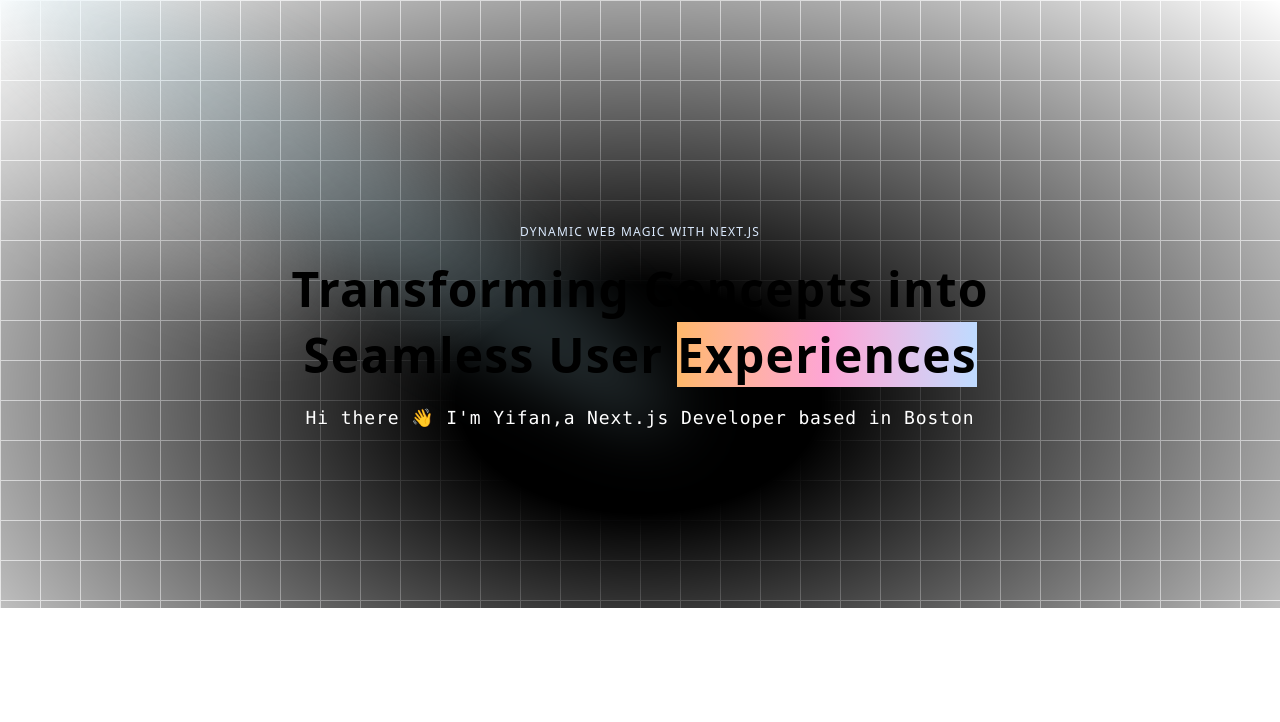
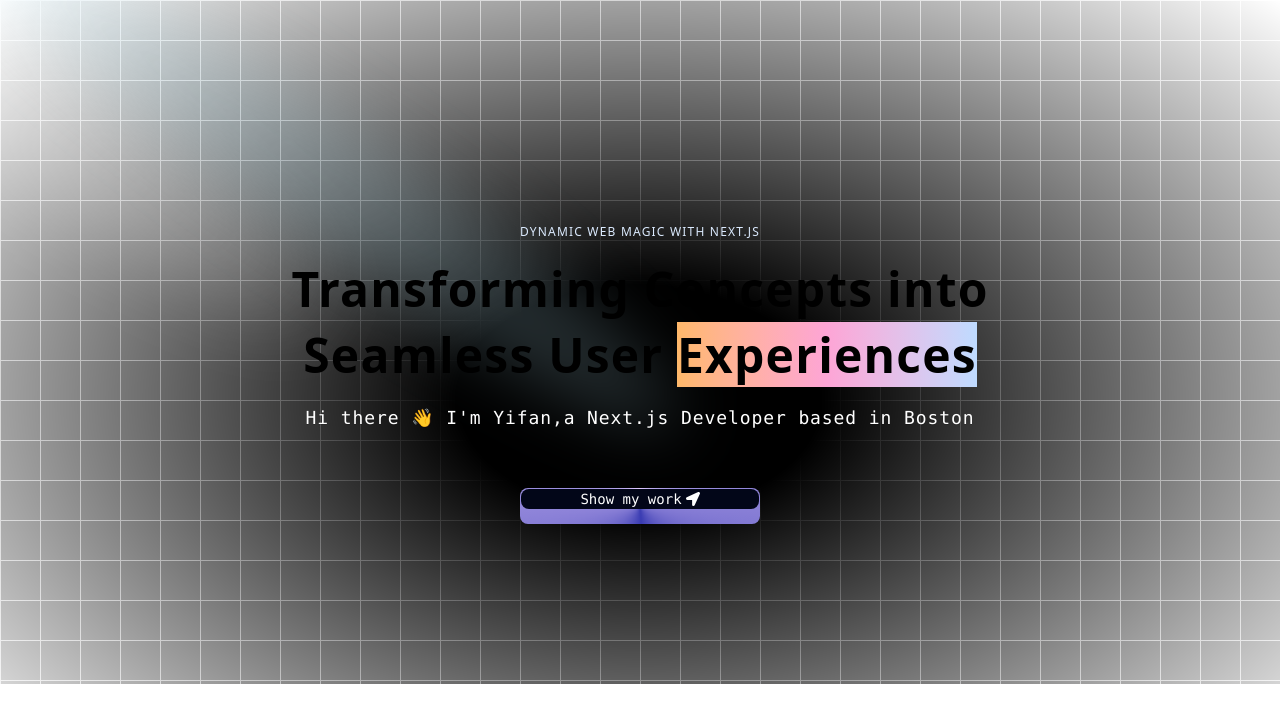
Before and after one commit to YifanZou1210/Yifan-Portfolio-Web, a Next.js app: page / in a window 1280 px wide. Shown: the top 722 px of the page. Built offline with nearby package versions, Linux system fonts and the light colour scheme.

Commit message:
Add Magic Button

```diff
--- a/components/Hero.tsx
+++ b/components/Hero.tsx
@@ -3,6 +3,8 @@
 import { Spotlight } from './ui/Spotlight'
 import { cn } from '@/utils/cn'
 import { TextGenerateEffect } from './ui/TextGenerateEffect'
+import MagicButton from './MagicButton'
+import { FaLocationArrow } from 'react-icons/fa'
 const Hero = () => {
   return (
     <div className="pb-20 pt-36">
@@ -56,6 +58,14 @@
           <p className="text-center text-white font-mono md:tracking-wider mb-4 text-sm md:text-lg lg:text-shadow-2xs">
             Hi there 👋 I&apos;m Yifan,a Next.js Developer based in Boston
           </p>
+
+          <a href="#about" >
+            <MagicButton
+              title="Show my work"
+              icon={<FaLocationArrow />}
+              position="right"
+            />
+          </a>
         </div>
       </div>
     </div>
--- /dev/null
+++ b/components/MagicButton.tsx
@@ -0,0 +1,44 @@
+import React from 'react'
+
+/**
+ *  UI: border magic from tailwind css btns
+ *  Link: https://ui.aceternity.com/components/tailwindcss-buttons
+ *
+ *  change border radius to rounded-lg
+ *  add margin of md:mt-10
+ *  remove focus:ring-2 focus:ring-slate-400 focus:ring-offset-2 focus:ring-offset-slate-50
+ */
+const MagicButton = ({
+  title,
+  icon,
+  position,
+  handleClick,
+  otherClasses,
+}: {
+  title: string
+  icon: React.ReactNode
+  position: string
+  handleClick?: () => void
+  otherClasses?: string
+}) => {
+  return (
+    <button
+      className="relative inline-flex h-9 w-l md:w-60 md:mt-10 overflow-hidden rounded-lg p-[1px] focus:outline-none"
+      onClick={handleClick}
+    >
+      <span className="absolute inset-[-1000%] animate-[spin_2s_linear_infinite] bg-[conic-gradient(from_90deg_at_50%_50%,#E2CBFF_0%,#393BB2_50%,#E2CBFF_100%)]" />
+
+      {/* remove px-3 py-1, add px-5 gap-2 */}
+      <span
+        className={`inline-flex w-full cursor-pointer items-center justify-center rounded-lg
+             bg-slate-950 px-3 text-sm font-mono text-white backdrop-blur-3xl gap-1 hover:px-3.5 ${otherClasses}`}
+      >
+        {position === 'left' && icon}
+        {title}
+        {position === 'right' && icon}
+      </span>
+    </button>
+  )
+}
+
+export default MagicButton
--- a/package.json
+++ b/package.json
@@ -15,6 +15,8 @@
     "postcss": "^8.5.3",
     "react": "^19.0.0",
     "react-dom": "^19.0.0",
+    "react-element-to-jsx-string": "^17.0.0",
+    "react-icons": "^5.5.0",
     "react-typing-effect": "^2.0.5",
     "tailwind-merge": "^3.2.0"
   },
--- a/tailwind.config.ts
+++ b/tailwind.config.ts
@@ -5,6 +5,7 @@
     extend: {
       animation: {
         spotlight: 'spotlight 2s ease .75s 1 forwards',
+        shimmer: 'shimmer 2s linear infinite',
       },
       keyframes: {
         spotlight: {
@@ -15,6 +16,14 @@
           '100%': {
             opacity: 1,
             transform: 'translate(-50%,-40%) scale(0.3)',
+          },
+        },
+        shimmer: {
+          from: {
+            backgroundPosition: '0 0',
+          },
+          to: {
+            backgroundPosition: '-200% 0',
           },
         },
       },
```
Also changed, not shown: 1 other file (tests, documents, lock files or other folders).
